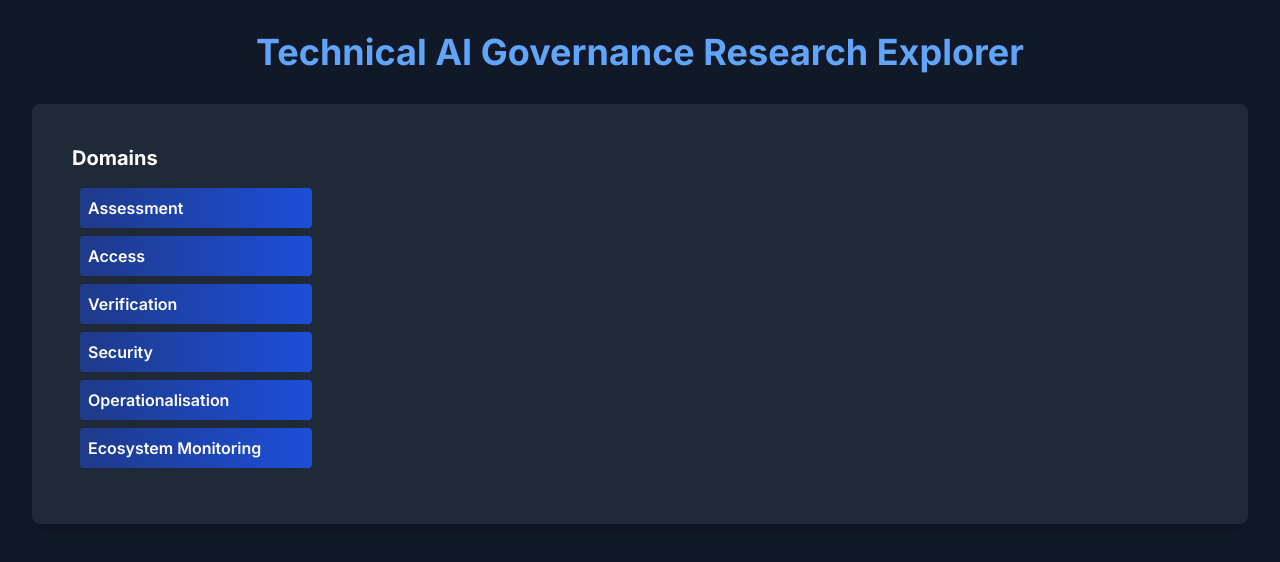
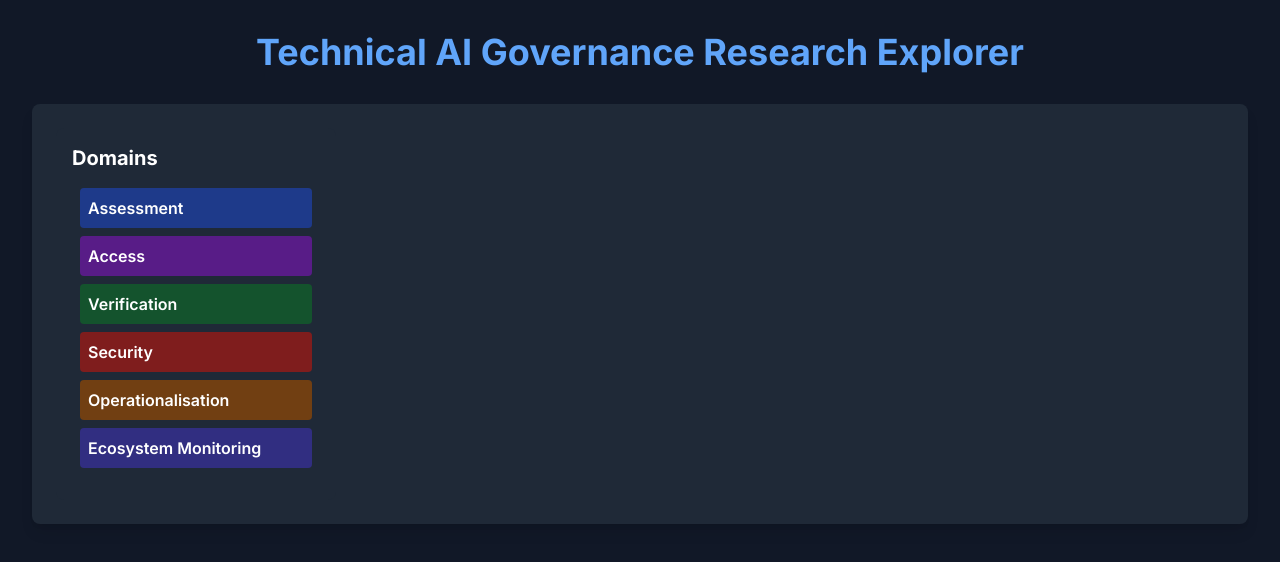
Before and after one commit to PlutoniaX/technical-ai-governance, a Next.js app: page /taig-explorer in a window 1280 px wide. Shown: the top 562 px of the page. Built offline with nearby package versions, Linux system fonts and the light colour scheme.

Commit message:
version 1.0

```diff
--- a/components/TAIGExplorer.tsx
+++ b/components/TAIGExplorer.tsx
@@ -2,26 +2,51 @@
 
 import React, { useState } from 'react';
 
+// Define the interface for the TAIGExplorer component's props
 interface TAIGExplorerProps {
-  data: any;
+  data: any; // The data to be explored
 }
 
-const sectionColors = [
-  'from-blue-900 to-blue-700',
-  'from-purple-900 to-purple-700',
-  'from-green-900 to-green-700',
-  'from-red-900 to-red-700',
-];
+// Define a constant for domain colors
+const domainColors = {
+  'Assessment': 'blue',
+  'Access': 'purple',
+  'Verification': 'green',
+  'Security': 'red',
+  'Operationalisation': 'yellow',
+  'Ecosystem Monitoring': 'indigo',
+};
 
+// Define a constant for lighter shades of domain colors
+const lighterDomainColors = {
+  'Assessment': 'blue-100',
+  'Access': 'purple-100',
+  'Verification': 'green-100',
+  'Security': 'red-100',
+  'Operationalisation': 'yellow-100',
+  'Ecosystem Monitoring': 'indigo-100',
+};
+
+// Function to get the color class based on domain and depth
+const getColorClass = (domain: string, depth: number) => {
+  const baseColor = domainColors[domain as keyof typeof domainColors];
+  const intensity = Math.max(900 - 0 * 200, 100);
+  return `bg-${baseColor}-${intensity}`;
+};
+
+// TAIGExplorer component
 const TAIGExplorer: React.FC<TAIGExplorerProps> = ({ data }) => {
   const [selectedPath, setSelectedPath] = useState<string[]>([]);
+  const [selectedDomain, setSelectedDomain] = useState<string>('');
 
-  const getButtonClass = (depth: number) => {
+  // Function to get the button class based on title and depth
+  const getButtonClass = (title: string, depth: number) => {
     const baseClass = "w-full text-left font-semibold hover:bg-opacity-80 transition-colors duration-200 p-2 rounded mb-2";
-    const colorClass = sectionColors[depth];
-    return `${baseClass} bg-gradient-to-r ${colorClass}`;
+    const colorClass = getColorClass(title, depth);
+    return `${baseClass} ${colorClass}`;
   };
 
+  // Function to render a column of data
   const renderColumn = (columnData: any, depth: number) => {
     return (
       <div className="w-full p-2">
@@ -29,11 +54,16 @@ const TAIGExplorer: React.FC<TAIGExplorerProps> = ({ data }) => {
           const title = typeof value === 'object' && !Array.isArray(value) ? Object.keys(value)[0] : key;
           const currentPath = [...selectedPath.slice(0, depth), key];
 
+          const colorClass = depth === 0 ? getColorClass(title, depth) : getColorClass(selectedDomain, depth);
+
           return (
             <button
               key={key}
-              onClick={() => setSelectedPath(currentPath)}
-              className={getButtonClass(depth)}
+              onClick={() => {
+                setSelectedPath(currentPath);
+                setSelectedDomain(depth === 0 ? title : selectedDomain);
+              }}
+              className={`w-full text-left font-semibold hover:bg-opacity-80 transition-colors duration-200 p-2 rounded mb-2 ${colorClass}`}
             >
               {title}
             </button>
@@ -43,6 +73,7 @@ const TAIGExplorer: React.FC<TAIGExplorerProps> = ({ data }) => {
     );
   };
 
+  // Function to render questions
   const renderQuestions = (questions: string[]) => {
     return (
       <ul className="list-disc list-inside">
@@ -53,6 +84,7 @@ const TAIGExplorer: React.FC<TAIGExplorerProps> = ({ data }) => {
     );
   };
 
+  // Function to get the column data based on depth
   const getColumnData = (depth: number) => {
     let currentData = data;
     for (let i = 0; i < depth; i++) {
@@ -68,15 +100,18 @@ const TAIGExplorer: React.FC<TAIGExplorerProps> = ({ data }) => {
     return currentData;
   };
 
+  // Function to render the content based on the column data and depth
   const renderContent = (columnData: any, depth: number) => {
     if (Array.isArray(columnData)) {
       return renderQuestions(columnData);
-    } else if (typeof columnData === 'object') {
+    }
+    else if (typeof columnData === 'object') {
       return renderColumn(columnData, depth);
     }
     return null;
   };
 
+  // Render the TAIGExplorer component
   return (
     <div className="flex flex-col md:flex-row md:space-x-4">
       {[0, 1, 2, 3].map((depth) => {
@@ -84,7 +119,7 @@ const TAIGExplorer: React.FC<TAIGExplorerProps> = ({ data }) => {
         return (
           <div key={depth} className="w-full md:w-1/4 mb-4 md:mb-0">
             {columnData && (
-              <div className="bg-gray-800 p-4 rounded-lg">
+              <div className="p-4 rounded-lg bg-gray-800">
                 <h2 className="text-xl font-bold mb-2">
                   {depth === 0 ? "Domains" :
                    depth === 1 ? "Subdomains" :
--- a/tailwind.config.js
+++ b/tailwind.config.js
@@ -1,11 +1,28 @@
+const colors = require('tailwindcss/colors')
+
 module.exports = {
   content: [
-    './pages/**/*.{js,ts,jsx,tsx}',
-    './components/**/*.{js,ts,jsx,tsx}',
-    './app/**/*.{js,ts,jsx,tsx}',
+    './pages/**/*.{js,ts,jsx,tsx,mdx}',
+    './components/**/*.{js,ts,jsx,tsx,mdx}',
+    './app/**/*.{js,ts,jsx,tsx,mdx}',
   ],
   theme: {
-    extend: {},
+    extend: {
+      colors: {
+        blue: colors.blue,
+        purple: colors.purple,
+        green: colors.green,
+        red: colors.red,
+        yellow: colors.yellow,
+        indigo: colors.indigo,
+        gray: colors.gray,
+      },
+    },
   },
+  safelist: [
+    {
+      pattern: /bg-(blue|purple|green|red|yellow|indigo|gray)-(100|200|300|400|500|600|700|800|900)/,
+    },
+  ],
   plugins: [],
 }
```
Also changed, not shown: tailwind.config.ts (deleted, +0 -20 lines).
